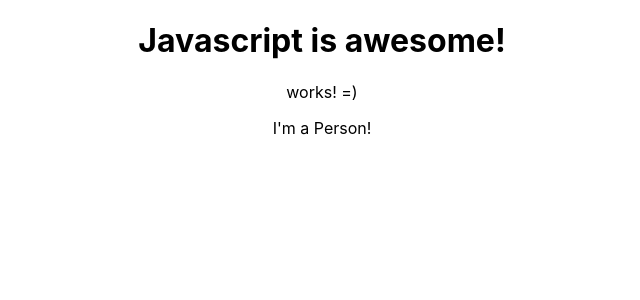
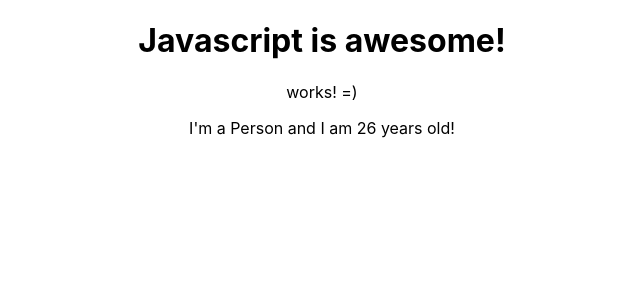
Before and after one commit to patrickmaciel/estudo-react-js-completle-udemy, a React (Create React App) app: page / in a window 1280 px wide. Shown: the top 300 px of the page, without its empty margins (318-958 px from the left). Built offline with nearby package versions, Linux system fonts and the light colour scheme.

Commit message:
Dynamic content in static component

```diff
--- a/src/Person/Person.js
+++ b/src/Person/Person.js
@@ -1,7 +1,7 @@
 import React from 'react';
 
 const person = () => {
-    return <p>I'm a Person!</p>
+    return <p>I'm a Person and I am {Math.floor(Math.random() * 30)} years old!</p>
 }
 
 export default person;
```
